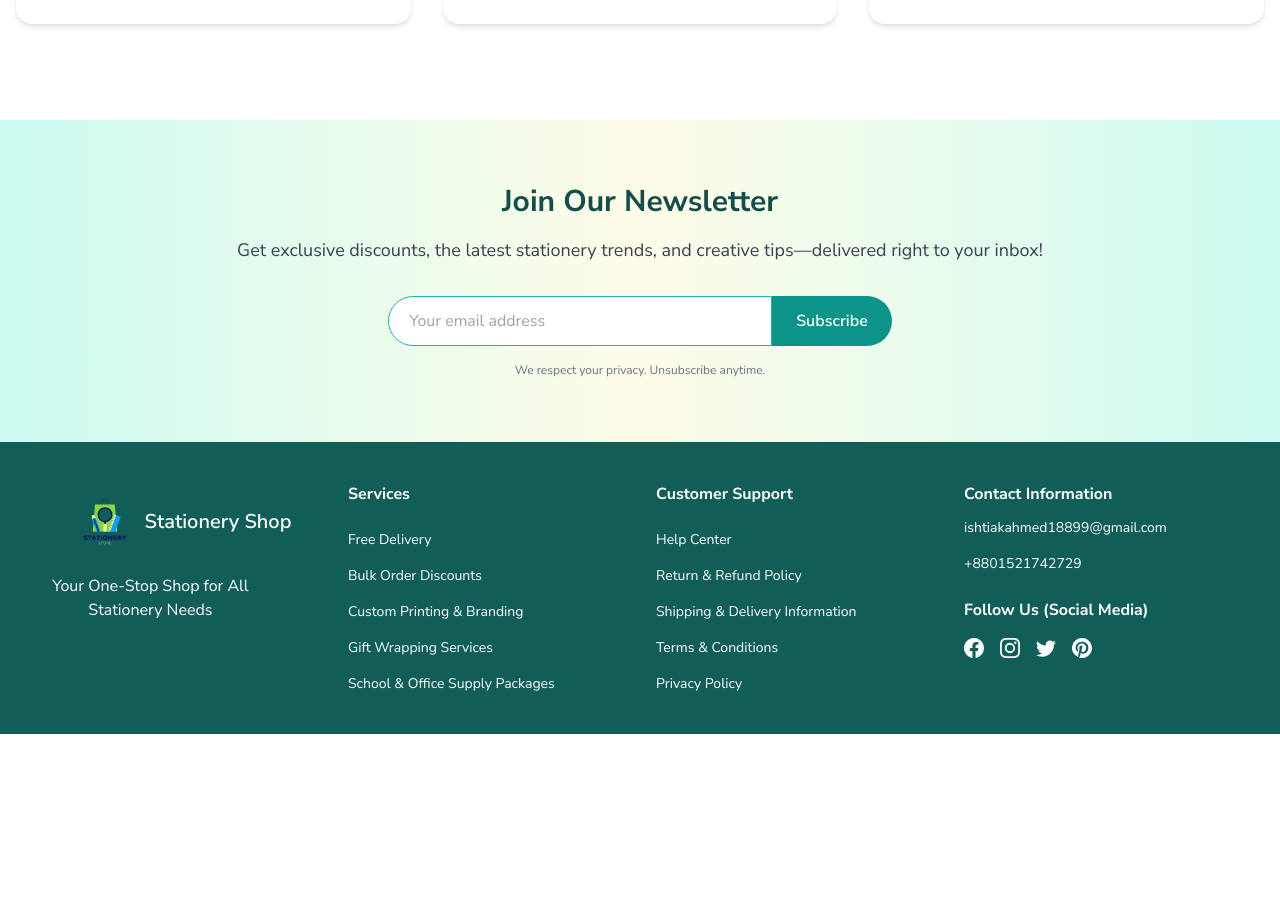
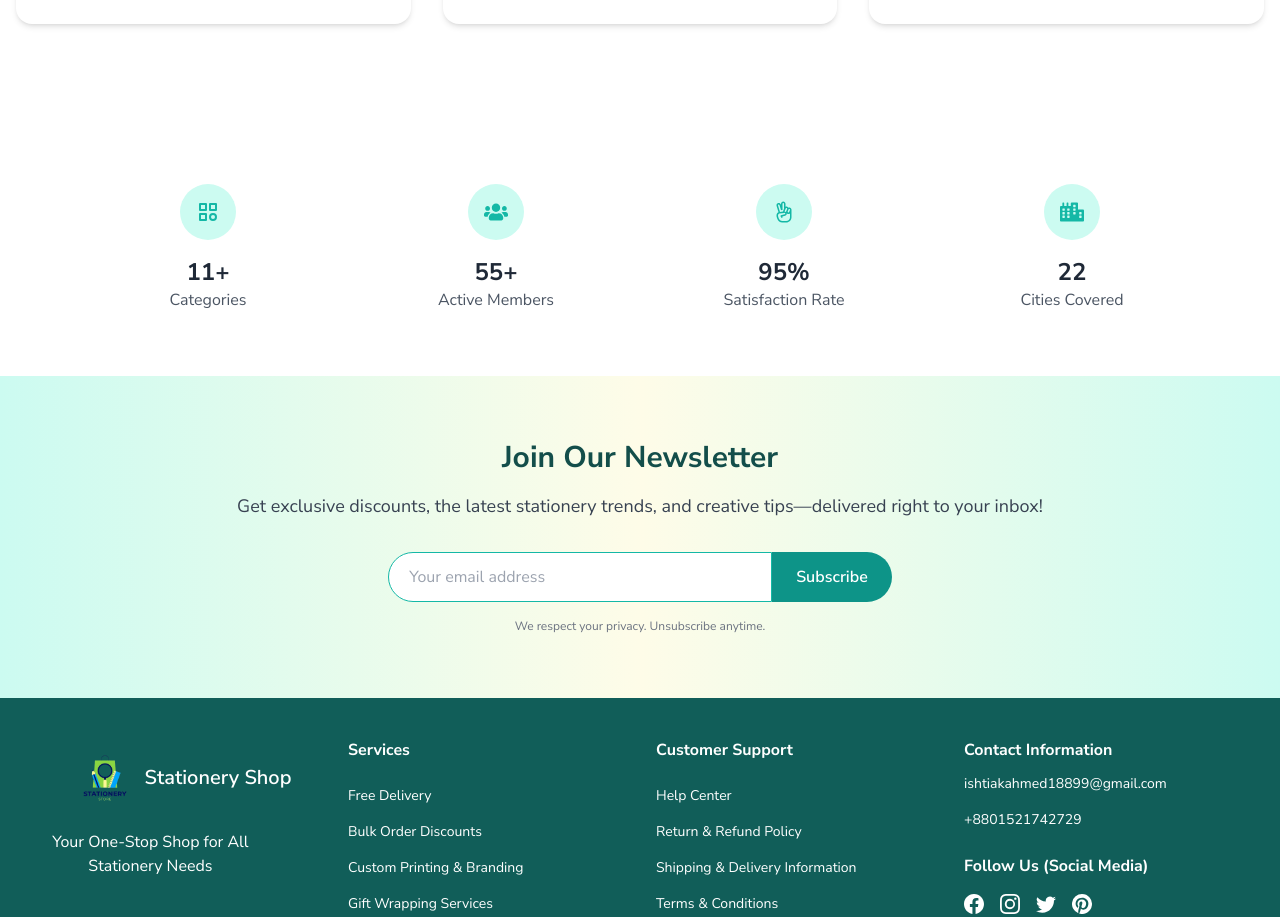
Before and after one commit to Ishtiak007/Stationery-Shop-Frontend, a React (Vite) app: page / in a window 1280 px wide. Shown: the part 2685-3602 px from the top of the page. Before the commit the page ends 3419 px from the top, so only its background shows below. Built offline with nearby package versions, Linux system fonts and the light colour scheme; no server answers.

Commit message:
stats section added

```diff
--- a/src/pages/Home/Home.tsx
+++ b/src/pages/Home/Home.tsx
@@ -4,6 +4,7 @@ import CustomerFavorites from "./CustomerFavorites/CustomerFavorites";
 import FAQSection from "./FAQ/FAQsection";
 import Newsletter from "./Newsletter/Newsletter";
 import Services from "./Services/Services";
+import StatsSection from "./StatsSection/StatsSection";
 
 const Home = () => {
   return (
@@ -13,6 +14,7 @@ const Home = () => {
       <CustomerFavorites />
       <FAQSection />
       <Blog />
+      <StatsSection />
       <Newsletter />
     </div>
   );
--- /dev/null
+++ b/src/pages/Home/StatsSection/StatsSection.tsx
@@ -0,0 +1,42 @@
+import { FaUsers, FaCity } from "react-icons/fa";
+import { TbCategory } from "react-icons/tb";
+import { LiaHandPeace } from "react-icons/lia";
+
+export default function StatsSection() {
+  const stats = [
+    {
+      icon: <TbCategory className="text-teal-500 text-2xl" />,
+      value: "11+",
+      label: "Categories",
+    },
+    {
+      icon: <FaUsers className="text-teal-500 text-2xl" />,
+      value: "55+",
+      label: "Active Members",
+    },
+    {
+      icon: <LiaHandPeace className="text-teal-500 text-2xl" />,
+      value: "95%",
+      label: "Satisfaction Rate",
+    },
+    {
+      icon: <FaCity className="text-teal-500 text-2xl" />,
+      value: "22",
+      label: "Cities Covered",
+    },
+  ];
+
+  return (
+    <section className="py-16">
+      <div className="max-w-6xl mx-auto px-4 grid grid-cols-2 sm:grid-cols-2 md:grid-cols-4 gap-8 text-center">
+        {stats.map((stat, index) => (
+          <div key={index} className="flex flex-col items-center">
+            <div className="bg-teal-100 p-4 rounded-full mb-4">{stat.icon}</div>
+            <div className="text-2xl font-bold text-gray-800">{stat.value}</div>
+            <p className="text-gray-600">{stat.label}</p>
+          </div>
+        ))}
+      </div>
+    </section>
+  );
+}
```
